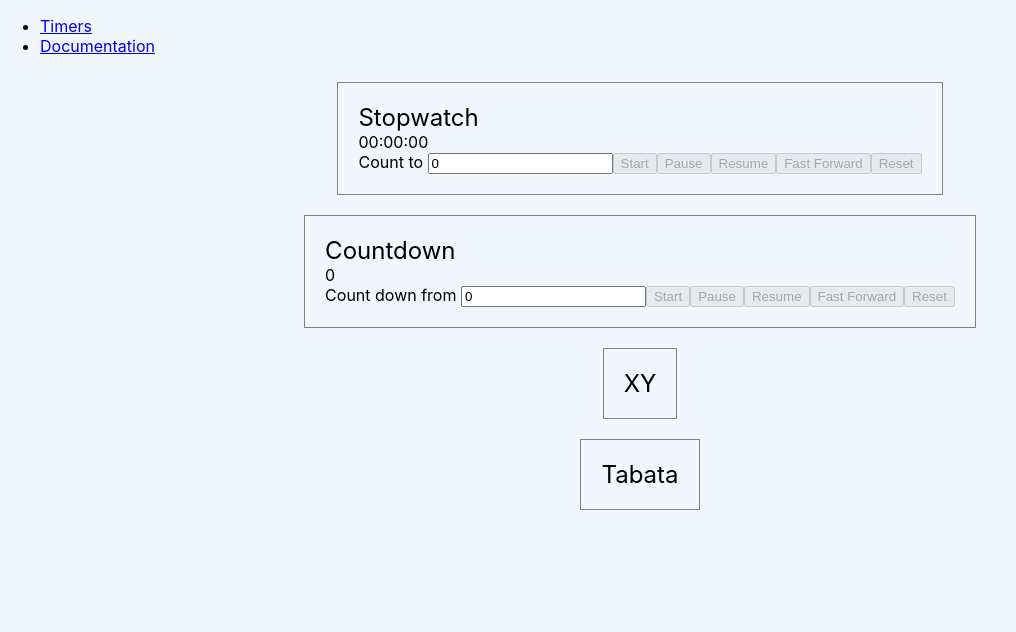
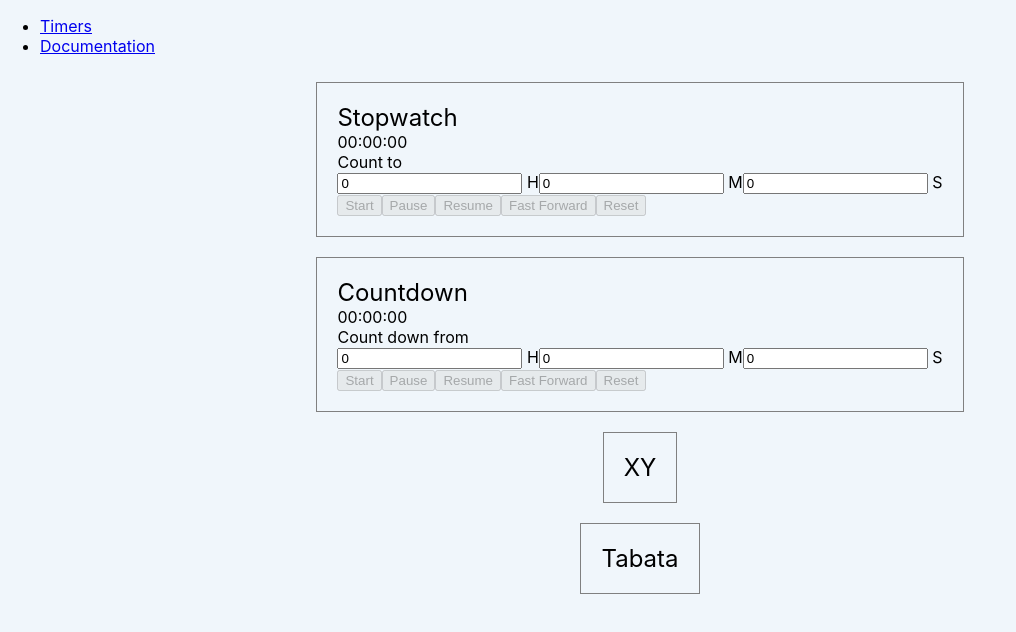
Before and after one commit to car1sle/assignment-1-car1sle, a React (Create React App) app: page / in a window 1280 px wide. Shown: the top 632 px of the page, without its empty margins (0-1016 px from the left). Built offline with nearby package versions, Linux system fonts and the light colour scheme.

Commit message:
Both seem to work correctly with translations but still need to QA

```diff
--- a/src/components/timers/Countdown.js
+++ b/src/components/timers/Countdown.js
@@ -1,9 +1,13 @@
 import { useEffect, useState } from 'react';
 import Button from '../generic/Button';
+import { translateFromSeconds } from '../../utils/helpers';
 
 const Countdown = () => {
 
     const [time, setTime] = useState(0);
+    const [inputHours, setInputHours] = useState(0);
+    const [inputMinutes, setInputMinutes] = useState(0);
+    const [inputSeconds, setInputSeconds] = useState(0);
     const [inputTime, setInputTime] = useState(0);
     const [isRunning, setIsRunning] = useState(false);
     const [isComplete, setIsComplete] = useState(true);
@@ -32,6 +36,13 @@ const Countdown = () => {
 
     useEffect(() => {
 
+        let totalSeconds = ((inputHours * 60) * 60) + (inputMinutes * 60) + inputSeconds;
+        setInputTime(totalSeconds);
+
+    }, [inputHours, inputMinutes, inputSeconds]);
+
+    useEffect(() => {
+
         let i;
 
         if (isRunning) {
@@ -50,11 +61,22 @@ const Countdown = () => {
 
     return (
         <>
-            <div>{time}</div>
-            Count down from <input type="number" defaultValue={inputTime} disabled={inputIsDisabled} onChange={e => {
-                setInputTime(parseInt(e.target.value));
+            <div>{translateFromSeconds(time)}</div>
+            Count down from
+            <br></br>
+            <input type="number" defaultValue={inputHours} disabled={inputIsDisabled} onChange={e => {
+                setInputHours(parseInt(e.target.value));
                 setTime(parseInt(e.target.value));
-            }} />
+            }} /> H
+            <input type="number" defaultValue={inputMinutes} disabled={inputIsDisabled} onChange={e => {
+                setInputMinutes(parseInt(e.target.value));
+                setTime(parseInt(e.target.value));
+            }} /> M
+            <input type="number" defaultValue={inputSeconds} disabled={inputIsDisabled} onChange={e => {
+                setInputSeconds(parseInt(e.target.value));
+                setTime(parseInt(e.target.value));
+            }} /> S
+            <br></br>
             <Button value="Start" disabledValue={!isComplete || (time != inputTime)} inputTime={inputTime} onClick={handleClick} />
             <Button value="Pause" disabledValue={!isRunning} inputTime={inputTime} onClick={handleClick} />
             <Button value="Resume" disabledValue={(isRunning || isComplete || (time === 0))} inputTime={inputTime} onClick={handleClick} />
--- a/src/components/timers/Stopwatch.js
+++ b/src/components/timers/Stopwatch.js
@@ -1,18 +1,13 @@
 import { useEffect, useState } from 'react';
 import Button from '../generic/Button';
-
-// MOVE TO HELPERS
-
-// Turn seconds to HH:MM:SS:MS
-const translateFromSeconds = seconds => {
-    return new Date(seconds * 1000).toISOString().slice(11, 19);
-};
-
-
+import { translateFromSeconds } from '../../utils/helpers';
 
 const Stopwatch = () => {
 
     const [time, setTime] = useState(0);
+    const [inputHours, setInputHours] = useState(0);
+    const [inputMinutes, setInputMinutes] = useState(0);
+    const [inputSeconds, setInputSeconds] = useState(0);
     const [inputTime, setInputTime] = useState(0);
     const [isRunning, setIsRunning] = useState(false);
     const [isComplete, setIsComplete] = useState(true);
@@ -41,6 +36,13 @@ const Stopwatch = () => {
 
     useEffect(() => {
 
+        let totalSeconds = ((inputHours * 60) * 60) + (inputMinutes * 60) + inputSeconds;
+        setInputTime(totalSeconds);
+
+    }, [inputHours, inputMinutes, inputSeconds]);
+
+    useEffect(() => {
+
         let i;
 
         if (isRunning) {
@@ -60,7 +62,12 @@ const Stopwatch = () => {
     return (
         <>
             <div>{translateFromSeconds(time)}</div>
-            Count to <input type="number" defaultValue={inputTime} disabled={inputIsDisabled} onChange={e => {setInputTime(parseInt(e.target.value));}} />
+            Count to
+            <br></br>
+            <input type="number" defaultValue={inputHours} disabled={inputIsDisabled} onChange={e => {setInputHours(parseInt(e.target.value));}} /> H
+            <input type="number" defaultValue={inputMinutes} disabled={inputIsDisabled} onChange={e => {setInputMinutes(parseInt(e.target.value));}} /> M
+            <input type="number" defaultValue={inputSeconds} disabled={inputIsDisabled} onChange={e => {setInputSeconds(parseInt(e.target.value));}} /> S
+            <br></br>
             <Button value="Start" disabledValue={!isComplete || (time === inputTime)} inputTime={inputTime} onClick={handleClick} />
             <Button value="Pause" disabledValue={!isRunning || (time === inputTime)} inputTime={inputTime} onClick={handleClick} />
             <Button value="Resume" disabledValue={(isRunning || isComplete || (time === inputTime))} inputTime={inputTime} onClick={handleClick} />
--- a/src/utils/helpers.js
+++ b/src/utils/helpers.js
@@ -1,3 +1,10 @@
 // Add helpers here. This is usually code that is just JS and not React code. Example: write a function that
 // calculates number of minutes when passed in seconds. Things of this nature that you don't want to copy/paste
 // everywhere.
+
+// Turn seconds to HH:MM:SS:MS
+const translateFromSeconds = seconds => {
+    return new Date(seconds * 1000).toISOString().slice(11, 19);
+};
+
+export {translateFromSeconds};
```
